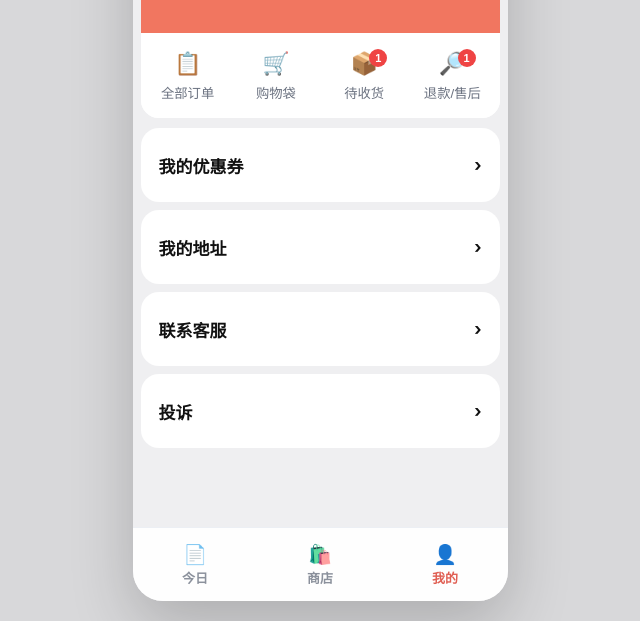
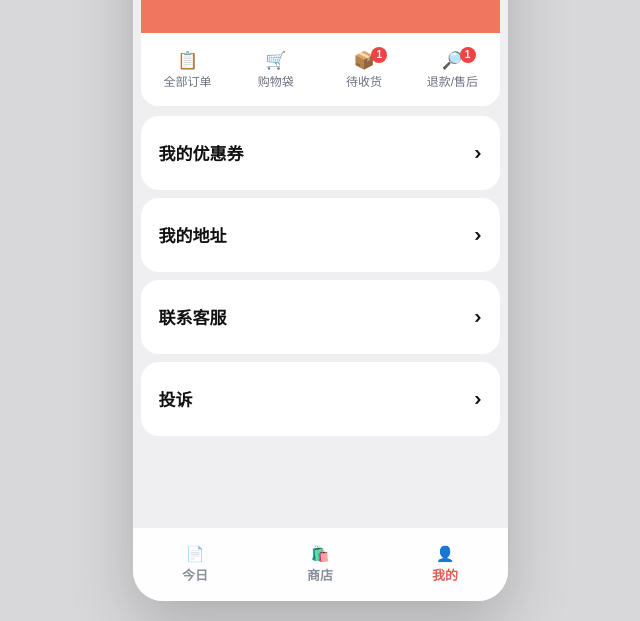
Before and after one commit to Harpery-hub/mall-statement-demo, a plain HTML site: page index.html in a window 1280 px wide. Shown: the part 231-852 px from the top of the page, without its empty margins (320-960 px from the left). Drawn offline with Linux system fonts and the light colour scheme.

Commit message:
Add files via upload

```diff
--- a/index.html
+++ b/index.html
@@ -92,7 +92,7 @@
       display: flex;
       align-items: center;
       justify-content: center;
-      font-size: 34px;
+      font-size: 26px;
     }
 
     .profile h2 {
@@ -124,26 +124,28 @@
       color: #6b7280;
       position: relative;
       padding: 6px 2px;
+      font-size: 12px;
+      line-height: 1.2;
     }
 
     .badge {
       position: absolute;
       right: 18px;
-      top: 4px;
-      min-width: 18px;
-      height: 18px;
-      border-radius: 9px;
+      top: 2px;
+      min-width: 16px;
+      height: 16px;
+      border-radius: 8px;
       background: #ef4444;
       color: #fff;
-      font-size: 11px;
-      line-height: 18px;
+      font-size: 10px;
+      line-height: 16px;
       font-weight: 800;
-      padding: 0 5px;
+      padding: 0 4px;
     }
 
     .ico {
-      font-size: 22px;
-      margin-bottom: 6px;
+      font-size: 17px;
+      margin-bottom: 4px;
       display: block;
       color: #111;
     }
@@ -208,20 +210,20 @@
 
     .order-body {
       display: grid;
-      grid-template-columns: 86px 1fr;
-      gap: 10px;
+      grid-template-columns: 74px 1fr;
+      gap: 9px;
       margin-bottom: 8px;
     }
 
     .thumb {
-      width: 86px;
-      height: 86px;
-      border-radius: 12px;
+      width: 74px;
+      height: 74px;
+      border-radius: 10px;
       background: linear-gradient(145deg, #f6f6f6, #e2e4e9);
       display: flex;
       align-items: center;
       justify-content: center;
-      font-size: 30px;
+      font-size: 22px;
     }
 
     .order-title {
@@ -310,7 +312,7 @@
 
     .tab-btn span {
       display: block;
-      font-size: 19px;
+      font-size: 15px;
       margin-bottom: 2px;
     }
 
```
